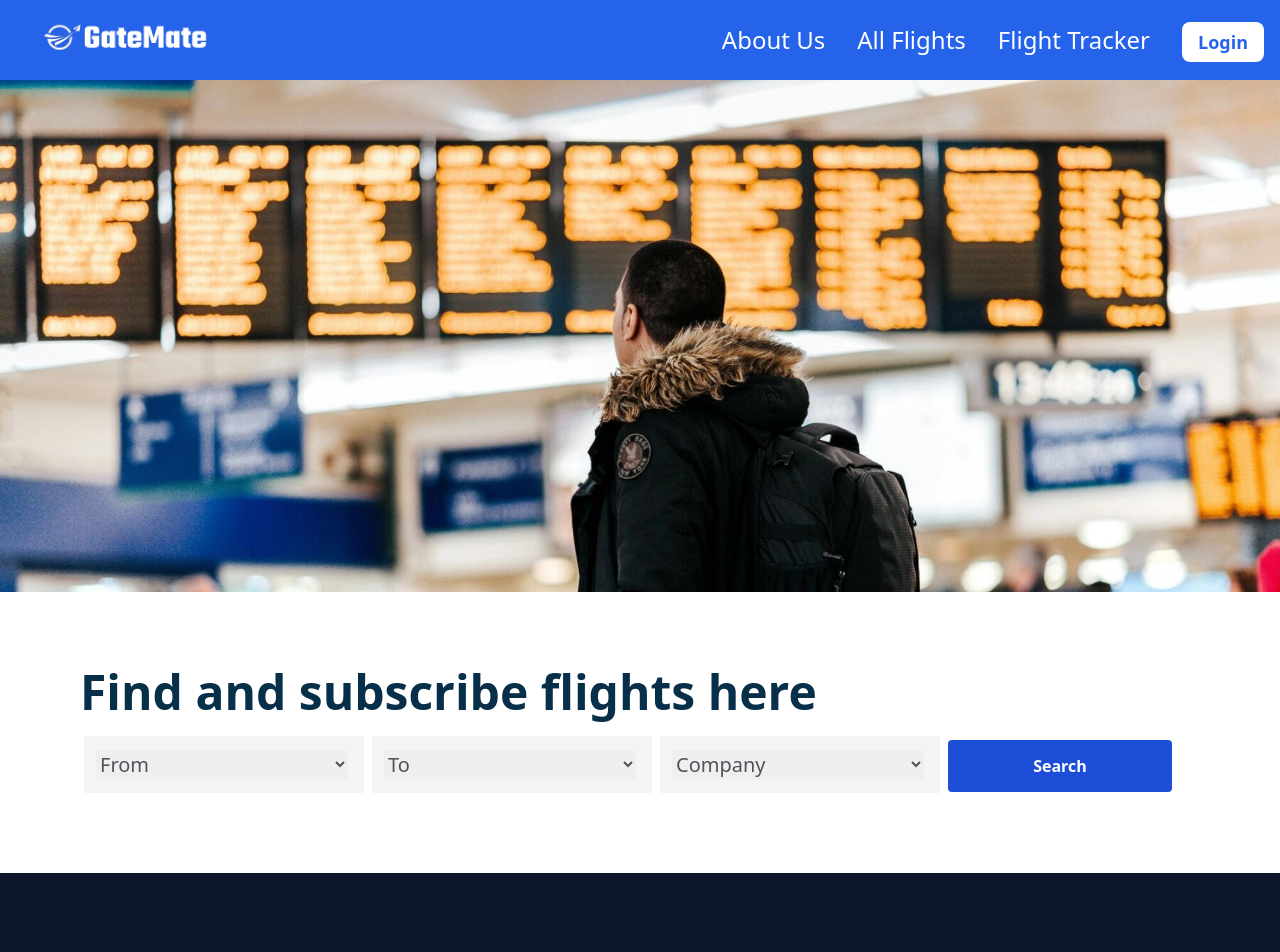
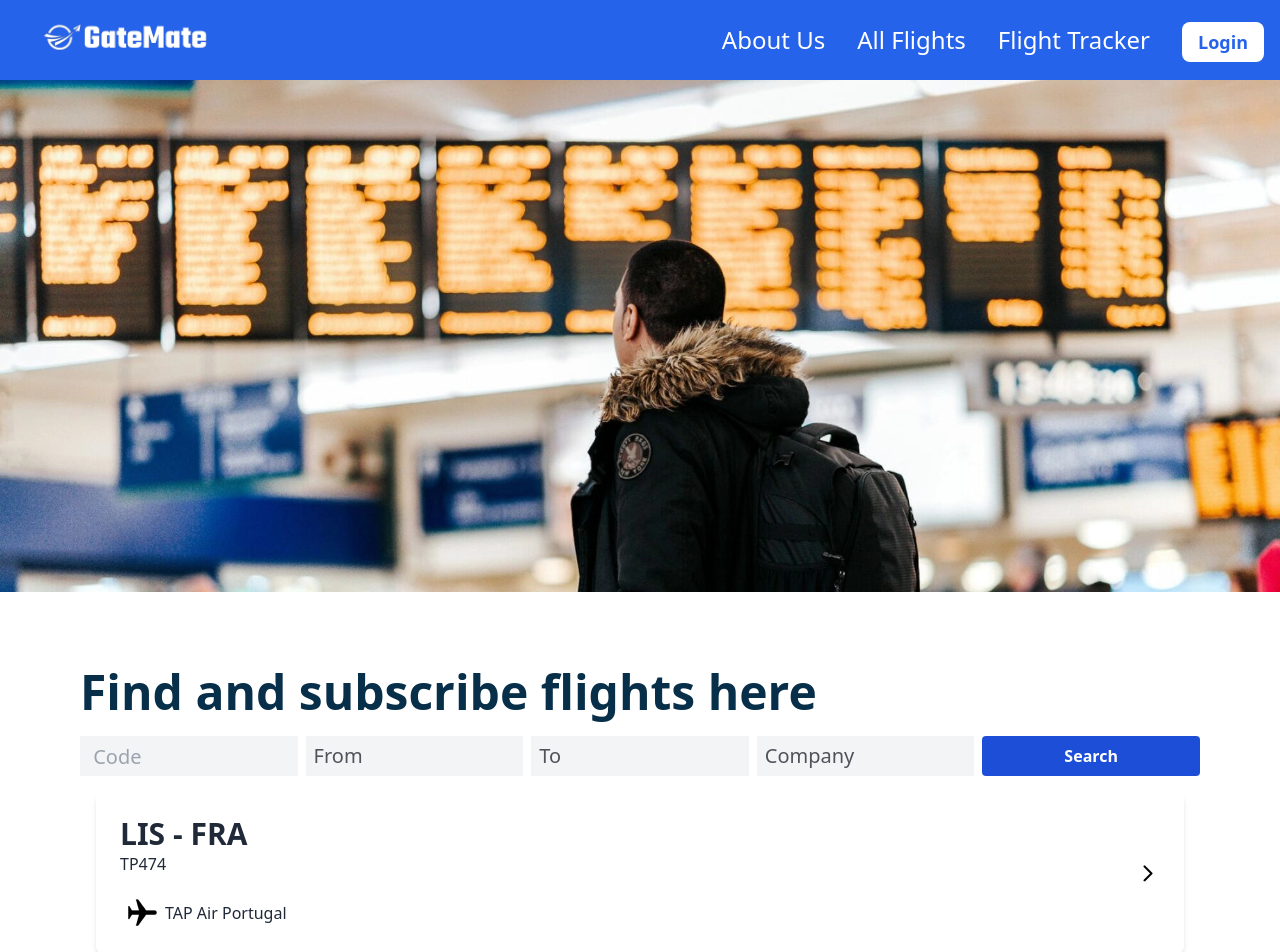
Before and after one commit to DuarteCruz31/GateMate, a React (Vite) app in the folder GateMate/webapp/frontend/: page /allflights in a window 1280 px wide. Shown: the top 952 px of the page. Built offline with nearby package versions, Linux system fonts and the light colour scheme.

Commit message:
planecard update and search page complete

```diff
--- a/GateMate/webapp/frontend/src/App.jsx
+++ b/GateMate/webapp/frontend/src/App.jsx
@@ -3,7 +3,7 @@ import Home from "./pages/Home";
 import Register from "./pages/Register";
 import Login from "./pages/Login";
 import AllFlights from "./pages/AllFlights";
-import Info from "./pages/Info";
+import Flight from "./pages/Flight";
 
 function App() {
   return (
@@ -13,7 +13,7 @@ function App() {
         <Route path="/register" Component={Register} />
         <Route path="/login" Component={Login} />
         <Route path="/allflights" Component={AllFlights} />
-        <Route path="/info" Component={Info} />
+        <Route path="/allflights/:id" Component={Flight}></Route>
       </Routes>
     </BrowserRouter>
   );
--- a/GateMate/webapp/frontend/src/components/Card.jsx
+++ /dev/null
@@ -1,26 +0,0 @@
-import React from "react";
-import img_plane from "../assets/card/img_plane.png";
-import arrow from "../assets/card/img_arrowright_black_900.svg";
-
-function Card() {
-    return (
-        <div className="card w-96 bg-base-100 shadow-xl">
-            <div className="card-body">
-                <h1 className="card-title">LIS - FRA</h1>
-                <h2>TP574</h2>
-                <div className="card-actions justify-end">
-                    <button className="arrow">
-                        <img className="arrow-icon" src={arrow} alt="arrowright" />
-                    </button>
-                </div>
-                <div className="flex items-center">
-                    <img className="plane-icon w-4 h-4 mr-2" src={img_plane} alt="plane" />
-                    <div className="airline">TAP Air Portugal</div>
-                </div>
-            </div>
-        </div>
-
-    );
-}
-
-export default Card;
--- /dev/null
+++ b/GateMate/webapp/frontend/src/components/FlightCard.jsx
@@ -0,0 +1,29 @@
+import React from "react";
+import plane from "../assets/plane.png";
+import arrow from "../assets/arrow.png";
+
+function FlightCard({ flight }) {
+  return (
+    <div className="bg-white rounded-lg shadow-md p-6 m-4 flex flex-row items-center justify-between">
+      <div className="flex flex-col">
+        <div className="mr-6">
+          <h3 className="text-3xl font-semibold">
+            {flight.origin} - {flight.destination}
+          </h3>
+        </div>
+        <div className="mb-5">
+          <p className="text-base">{flight.flightCode}</p>
+        </div>
+        <div className="flex felx-row items-center">
+          <img src={plane} alt="Plane" />
+          <p className="text-base">{flight.airline}</p>
+        </div>
+      </div>
+      <div className="">
+        <img src={arrow} alt="arrow" />
+      </div>
+    </div>
+  );
+}
+
+export default FlightCard;
--- /dev/null
+++ b/GateMate/webapp/frontend/src/hooks/useFetch.jsx
@@ -0,0 +1,43 @@
+import { useState, useEffect } from "react";
+
+const useFetch = (url) => {
+  const [data, setData] = useState(null);
+  const [isPending, setIsPending] = useState(true);
+  const [error, setError] = useState(null);
+
+  useEffect(() => {
+    const abortCont = new AbortController();
+
+    setTimeout(() => {
+      fetch(url, { signal: abortCont.signal })
+        .then((res) => {
+          if (!res.ok) {
+            // error coming back from server
+            throw Error("could not fetch the data for that resource");
+          }
+          return res.json();
+        })
+        .then((data) => {
+          setIsPending(false);
+          setData(data);
+          setError(null);
+        })
+        .catch((err) => {
+          if (err.name === "AbortError") {
+            console.log("fetch aborted");
+          } else {
+            // auto catches network / connection error
+            setIsPending(false);
+            setError(err.message);
+          }
+        });
+    });
+
+    // abort the fetch
+    return () => abortCont.abort();
+  }, [url]);
+
+  return { data, isPending, error };
+};
+
+export default useFetch;
--- a/GateMate/webapp/frontend/src/pages/AllFlights.jsx
+++ b/GateMate/webapp/frontend/src/pages/AllFlights.jsx
@@ -1,9 +1,52 @@
-import React from "react";
+import React, { useState } from "react";
+import { Link } from "react-router-dom";
 import Navbar from "../components/Navbar";
 import Footer from "../components/Footer";
+import FlightCard from "../components/FlightCard";
+import useFetch from "../hooks/useFetch";
 import image1 from "../assets/allflights/1.jpeg";
 
 function AllFlights() {
+  /* const { error, isPending, data: flights } = useFetch(""); */
+
+  const flightsData = [
+    {
+      id: 1,
+      origin: "LIS",
+      destination: "FRA",
+      flightCode: "TP474",
+      airline: "TAP Air Portugal",
+    },
+    {
+      id: 2,
+      origin: "MAD",
+      destination: "US",
+      flightCode: "UX1157",
+      airline: "Air EUROPA",
+    },
+  ];
+
+  const [flights, setFlights] = useState(flightsData);
+  const [filter, setFilter] = useState({
+    flightCode: "",
+    from: "",
+    to: "",
+    company: "",
+  });
+
+  // Função para filtrar os voos com base nos filtros selecionados
+  const applyFilters = () => {
+    const filteredFlights = flightsData.filter((flight) => {
+      return (
+        flight.flightCode.includes(filter.flightCode) &&
+        (filter.from === "" || flight.origin === filter.from) &&
+        (filter.to === "" || flight.destination === filter.to) &&
+        (filter.company === "" || flight.airline === filter.company)
+      );
+    });
+    setFlights(filteredFlights);
+  };
+
   return (
     <div className="flex flex-col min-h-screen">
       <div>
@@ -20,36 +63,78 @@ function AllFlights() {
               Find and subscribe flights here
             </div>
           </div>
-          <div class="relative mt-5">
-            <div class="w-1/4 ml-1 mr-1 pl-3 pr-4 py-3.5 bg-gray-100 justify-start items-start inline-flex">
-              <select class="w-full text-zinc-600 text-xl font-normal outline-none">
-                <option value="" selected disabled>
+          <div class="relative mt-5 flex items-center">
+            <div className="w-1/5 mr-1">
+              <input
+                className="pl-2 appearance-none bg-gray-100 text-zinc-600 w-full h-10 text-xl font-normal outline-none inline-flex"
+                type="text"
+                name="flightCode"
+                id="flightCode"
+                placeholder=" Code"
+                value={filter.flightCode}
+                onChange={(e) =>
+                  setFilter({ ...filter, flightCode: e.target.value })
+                }
+              />
+            </div>
+            <div className="w-1/5 mx-1">
+              <select
+                class="pl-2 appearance-none bg-gray-100 text-zinc-600 w-full h-10 text-xl font-normal outline-none inline-flex"
+                value={filter.from}
+                onChange={(e) => setFilter({ ...filter, from: e.target.value })}
+              >
+                <option value="" selected>
                   From
                 </option>
+                <option value="LIS">LIS</option>
               </select>
             </div>
 
-            <div class="w-1/4 ml-1 mr-1 pl-3 pr-4 py-3.5 bg-gray-100 justify-start items-start inline-flex">
-              <select class="w-full text-zinc-600 text-xl font-normal outline-none">
-                <option value="" selected disabled>
+            <div className="w-1/5 mx-1">
+              <select
+                class="pl-2 appearance-none bg-gray-100 text-zinc-600 w-full h-10 text-xl font-normal outline-none inline-fle"
+                value={filter.to}
+                onChange={(e) => setFilter({ ...filter, to: e.target.value })}
+              >
+                <option value="" selected>
                   To
                 </option>
+                <option value="FRA">FRA</option>
+              </select>
+            </div>
+            <div className="w-1/5 mx-1">
+              <select
+                class="pl-2 appearance-none bg-gray-100 text-zinc-600 w-full h-10 text-xl font-normal outline-none inline-fle"
+                value={filter.company}
+                onChange={(e) =>
+                  setFilter({ ...filter, company: e.target.value })
+                }
+              >
+                <option value="" selected>
+                  Company
+                </option>
+                <option value="TAP Air Portugal">TAP Air Portugal</option>
               </select>
             </div>
 
-            <div class="w-1/4 ml-1 mr-1 pl-3 pr-4 py-3.5 bg-gray-100 justify-start items-start inline-flex">
-              <select class="w-full text-zinc-600 text-xl font-normal outline-none">
-                <option value="" selected disabled>
-                  Company
-                </option>
-              </select>
-            </div>
-
-            <div class="w-1/5 ml-1 bg-blue-700 rounded justify-center items-center inline-flex">
-              <button class="w-full px-12 py-3.5 text-center text-white text-base font-bold leading-normal">
+            <div class="w-1/5 ml-1">
+              <button
+                className="w-full bg-blue-700 rounded justify-center items-center inline-flex px-12 py-2 text-center text-white text-base font-bold leading-normal"
+                onClick={applyFilters}
+              >
                 Search
               </button>
             </div>
+          </div>
+          <div>
+            {/* {isPending && <div>Loading...</div>}
+            {error && <div>{error}</div>} */}
+            {flights &&
+              flights.map((flight) => (
+                <Link to={`/allflights/${flight.id}`}>
+                  <FlightCard flight={flight}></FlightCard>
+                </Link>
+              ))}
           </div>
         </div>
       </div>
--- /dev/null
+++ b/GateMate/webapp/frontend/src/pages/Flight.jsx
@@ -0,0 +1,38 @@
+import React from "react";
+import { useParams } from "react-router-dom";
+import Navbar from "../components/Navbar";
+import Footer from "../components/Footer";
+import useFetch from "../hooks/useFetch";
+
+function Flight() {
+  const { id } = useParams();
+  const { data: flight, error, isPending } = useFetch();
+
+  return (
+    <>
+      <div className="flex flex-col min-h-screen">
+        <div>
+          <Navbar />
+        </div>
+
+        <div className="flex-1">
+          {isPending && <div>Loading...</div>}
+          {error && <div>{error}</div>}
+          <div>
+            <div></div>
+            <div></div>
+          </div>
+          <div>
+            {/* {flight && <InfoFlightCard flight={flight}></InfoFlightCard>} */}
+          </div>
+        </div>
+
+        <div>
+          <Footer />
+        </div>
+      </div>
+    </>
+  );
+}
+
+export default Flight;
```
Also changed, not shown: GateMate/webapp/frontend/src/assets/arrow.png (added), GateMate/webapp/frontend/src/assets/plane.png (added).
